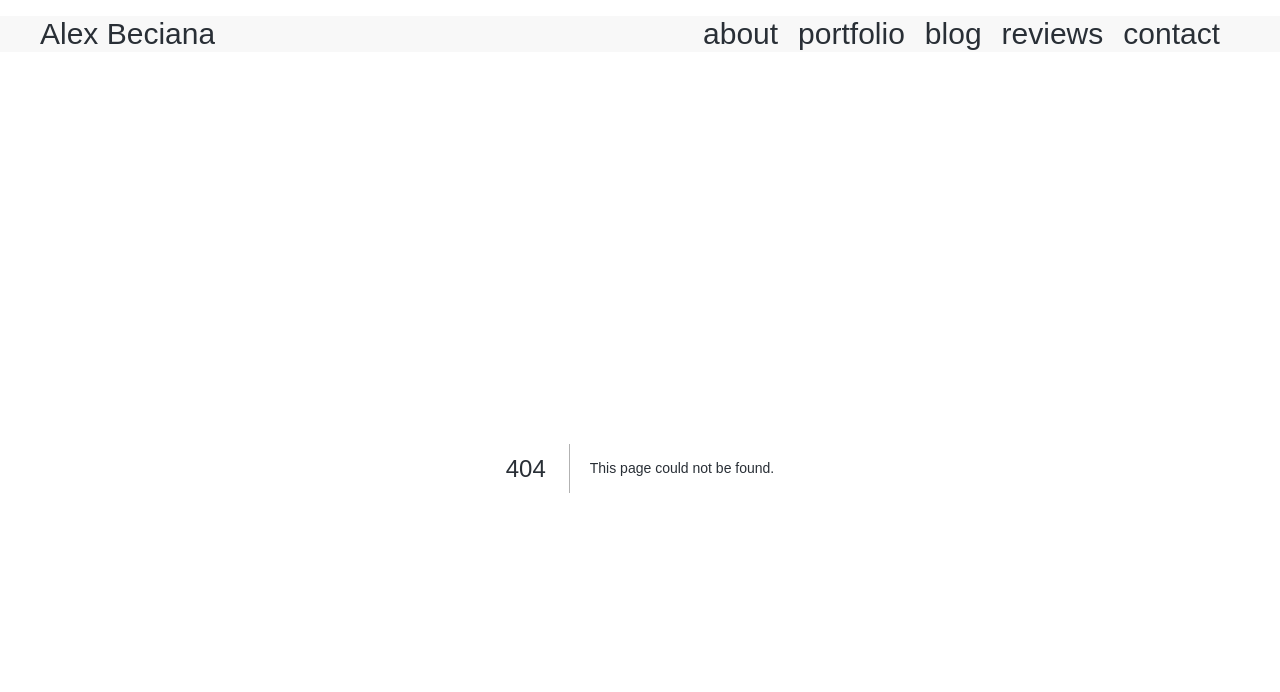
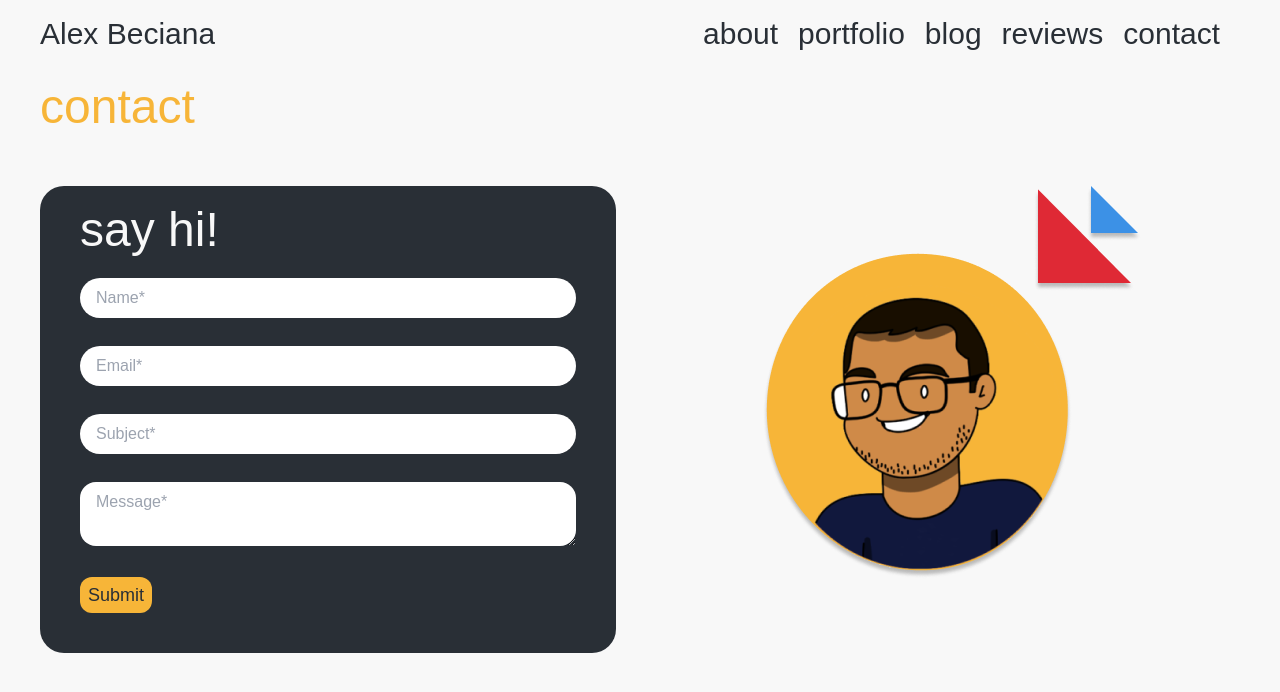
Before and after one commit to abeciana1/abeciana-portfolio, a Next.js app: page /contact in a window 1280 px wide. Before the commit this address had no page. Shown: the top 692 px of the page. Built offline with nearby package versions, Linux system fonts and the light colour scheme; a web font is replaced by a local one.

Commit message:
Created contact page

```diff
--- a/components/HomePageSections/Contact.js
+++ b/components/HomePageSections/Contact.js
@@ -11,7 +11,7 @@ const Contact = (props) => {
             <PageMargin>
                 <section
                     id="contact"
-                    className="homepage-section mt-32 pb-16 flex flex-col justify-items-center item-stretch"
+                    className="homepage-section pb-16 flex flex-col justify-items-center item-stretch"
                 >
                     <h2
                         className="text-5xl font-reross text-altYellow leading-relaxed"
--- /dev/null
+++ b/pages/contact.js
@@ -0,0 +1,13 @@
+import React from 'react';
+import Contact from '../components/HomePageSections/Contact'
+
+const ContactPage = () => {
+
+    return (
+        <React.Fragment>
+            <Contact/>
+        </React.Fragment>
+    )
+}
+
+export default ContactPage
--- a/pages/index.js
+++ b/pages/index.js
@@ -56,7 +56,11 @@ const HomePage = (props) => {
           posts={posts}
         />
         <Reviews />
-        <Contact />
+        <section
+          className="mt-32"
+        >
+          <Contact />
+        </section>
     </React.Fragment>
   )
 }
```
